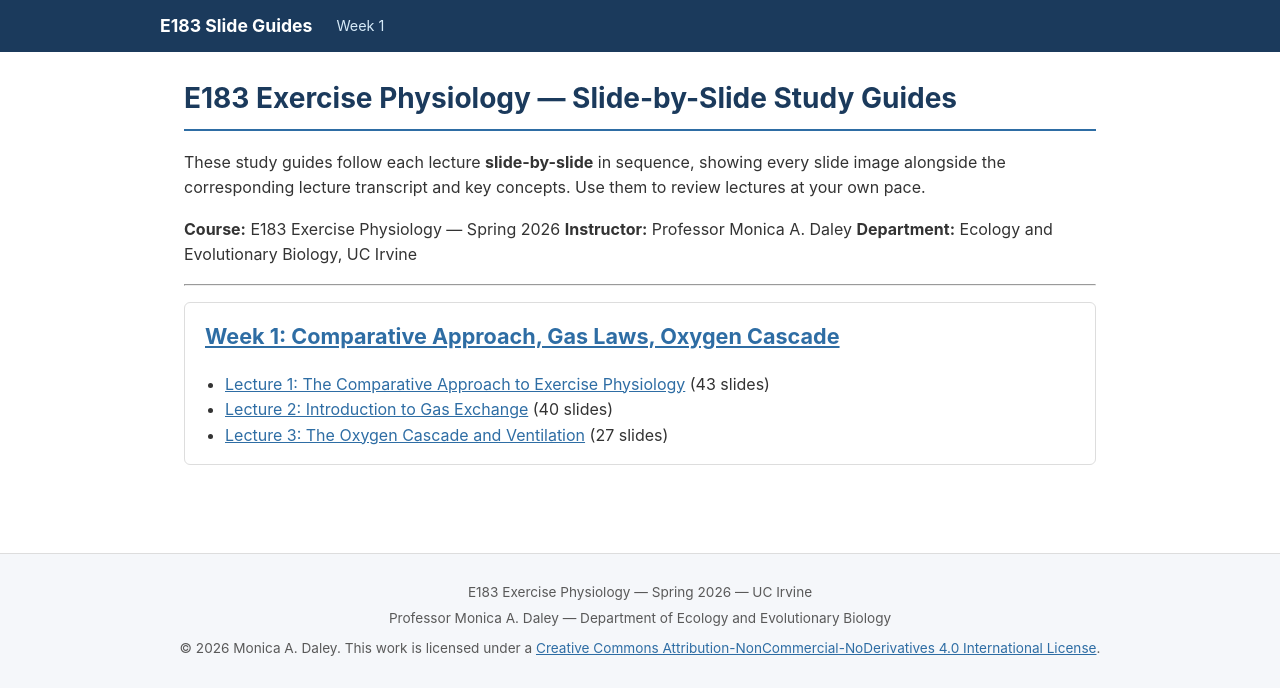
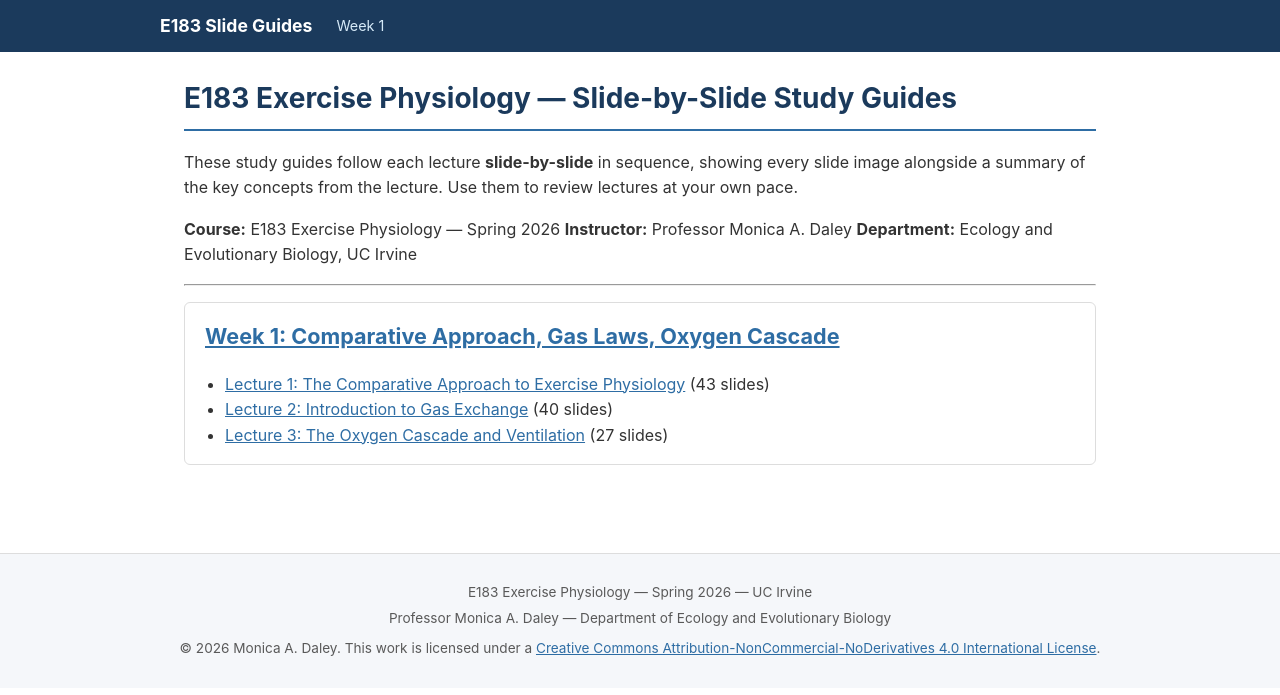
Before and after one commit to MADaley/E183_ExercisePhysiology, a Jekyll site: the page built from index.md, in a window 1280 px wide. Shown: the top 695 px of the page. Built offline with Jekyll 4.4.1, drawn with Linux system fonts in a browser that asks for light colours.

Commit message:
Update introduction wording in index.md
Revised the wording at the top of the page slightly.

```diff
--- a/index.md
+++ b/index.md
@@ -5,7 +5,7 @@ title: "Home"
 
 # E183 Exercise Physiology — Slide-by-Slide Study Guides
 
-These study guides follow each lecture **slide-by-slide** in sequence, showing every slide image alongside the corresponding lecture transcript and key concepts. Use them to review lectures at your own pace.
+These study guides follow each lecture **slide-by-slide** in sequence, showing every slide image alongside a summary of the key concepts from the lecture. Use them to review lectures at your own pace.
 
 **Course:** E183 Exercise Physiology — Spring 2026
 **Instructor:** Professor Monica A. Daley
```
